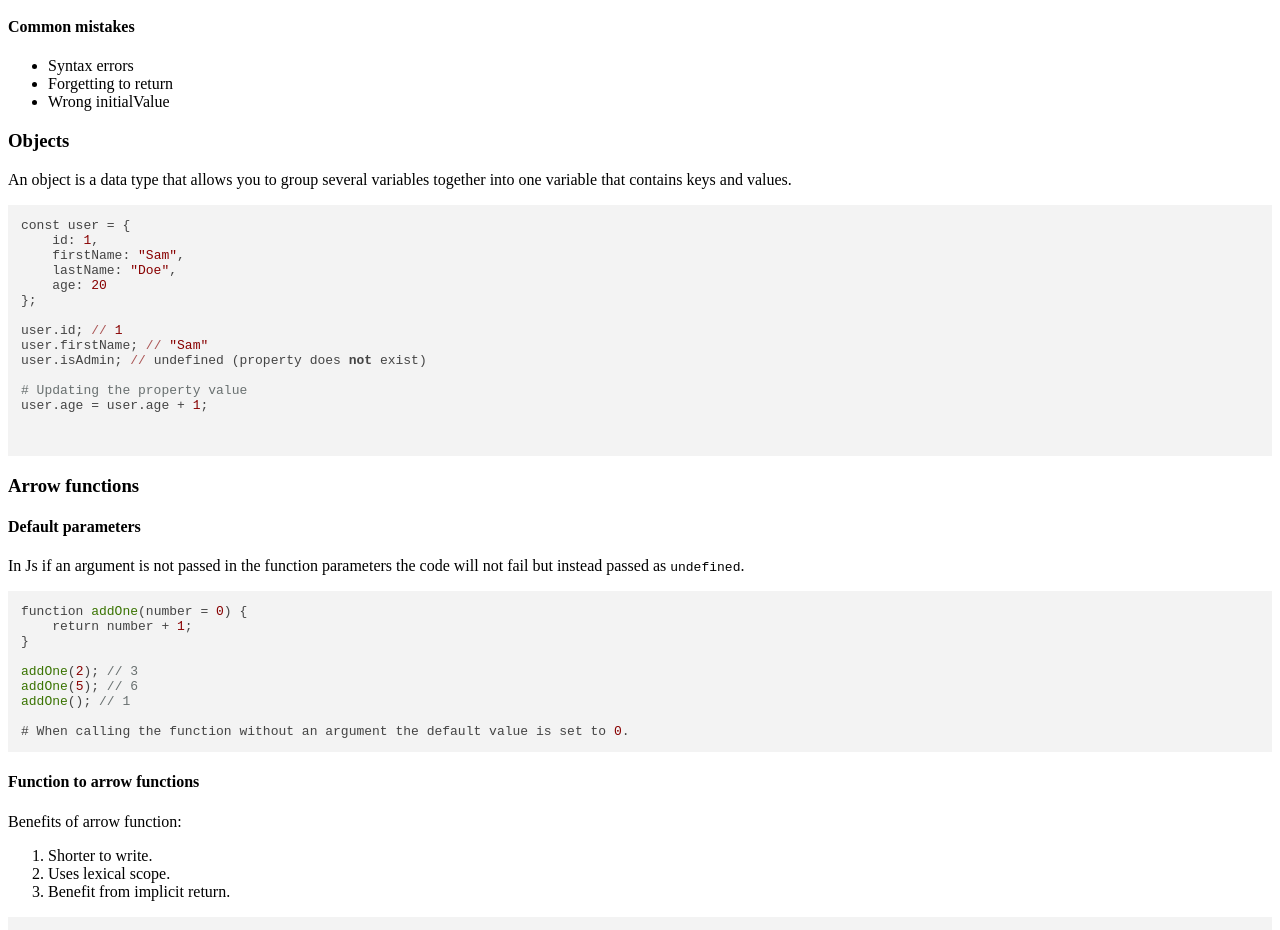
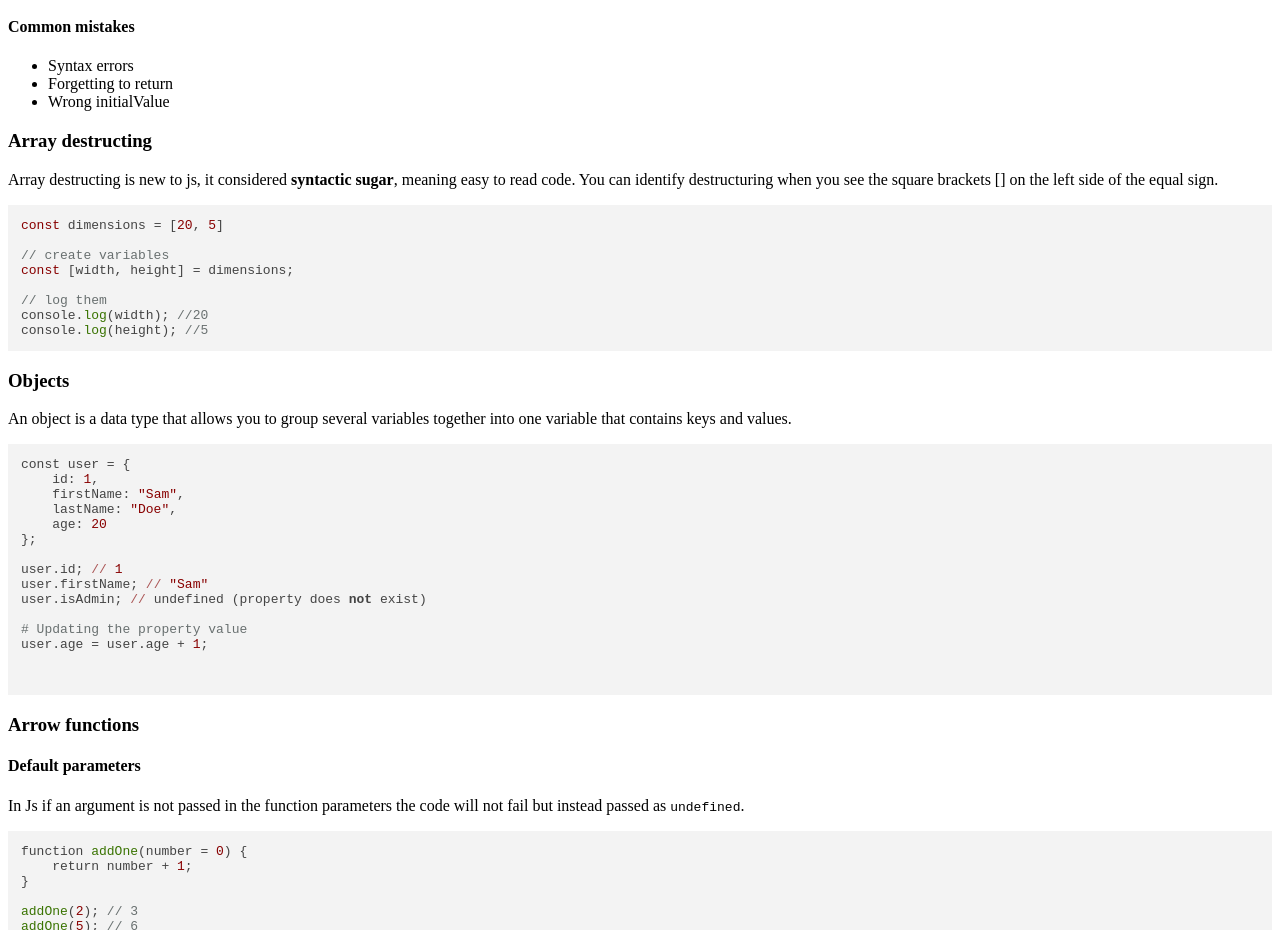
Before and after one commit to penquinking/notes, a website: page public/js.html in a window 1280 px wide. Shown: the part 9729-10659 px from the top of the page. Drawn offline with nearby package versions, Linux system fonts and the light colour scheme.

Commit message:
Notes added

```diff
--- a/public/js.html
+++ b/public/js.html
@@ -464,6 +464,17 @@ console.log(result); // 100
 <li>Forgetting to return</li>
 <li>Wrong initialValue</li>
 </ul>
+<h3>Array destructing</h3>
+<p>Array destructing is new to js, it considered <strong>syntactic sugar</strong>, meaning easy to read code. You can identify destructuring when you see the square brackets [] on the left side of the equal sign.</p>
+<pre class="hljs"><code>const dimensions = [20, 5]
+
+// create variables
+const [width, height] = dimensions;
+
+// log them
+console.log(width); //20
+console.log(height); //5
+</code></pre>
 <h3>Objects</h3>
 <p>An object is a data type that allows you to group several variables together into one variable that contains keys and values.</p>
 <pre class="hljs"><code>const user = {
```
Also changed, not shown: md/js.md (+15 -0 lines).
